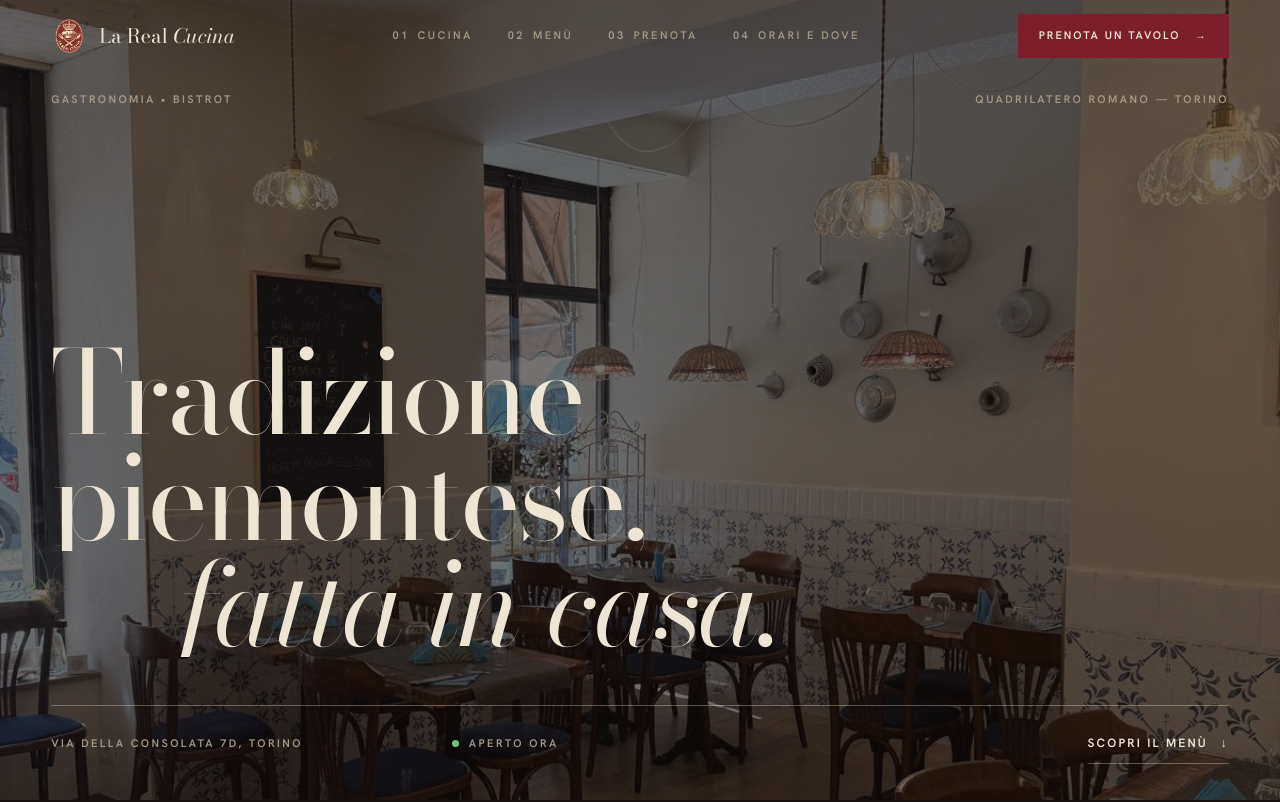
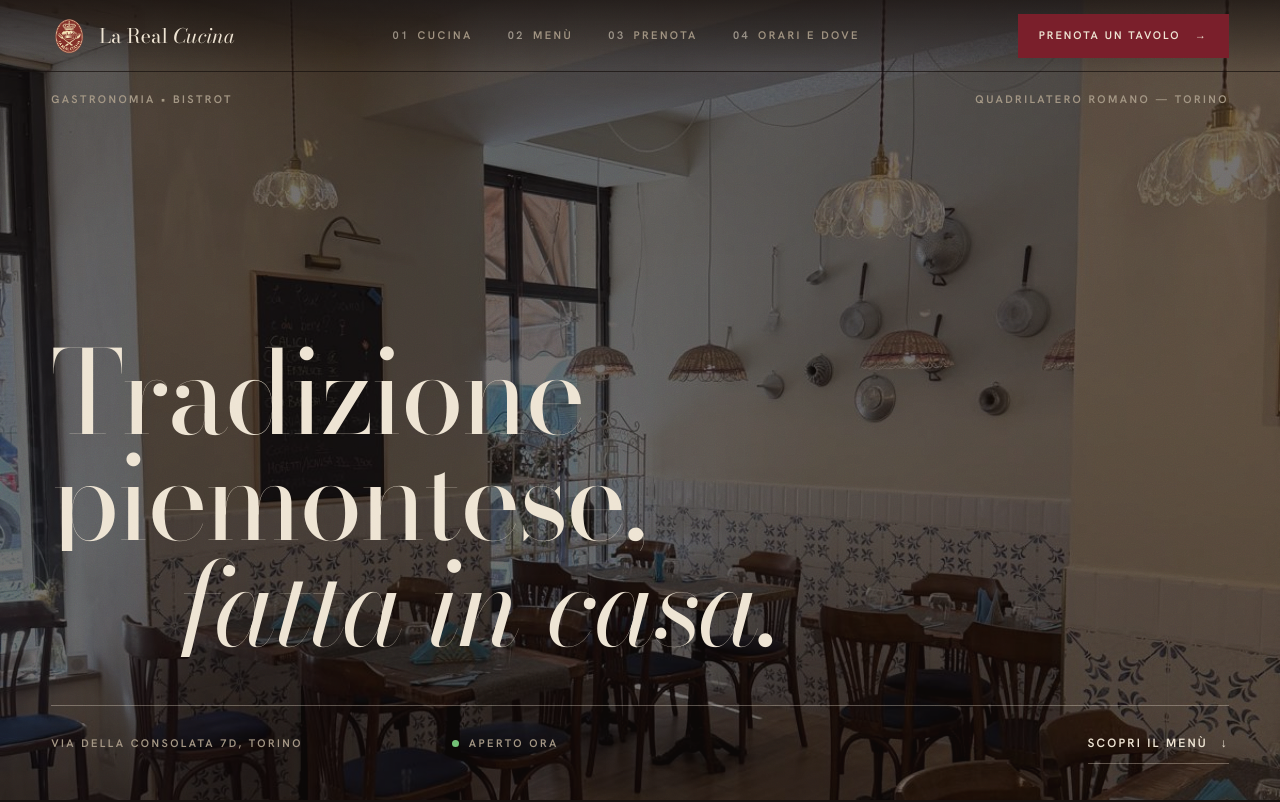
Before and after one commit to raunchy1/la-real-cucina, a plain HTML site: page index.html in a window 1280 px wide. Shown: the top 802 px of the page. Drawn offline with nearby package versions, Linux system fonts and the light colour scheme.

Commit message:
Header: scrim sus pentru contrast pe hero luminos

```diff
--- a/index.html
+++ b/index.html
@@ -125,7 +125,7 @@ em{font-style:italic}
 .tlink:hover{border-color:var(--crema)}
 
 /* ---------- Header ---------- */
-.header{position:fixed;inset:0 0 auto;z-index:100;height:var(--header);display:flex;align-items:center;justify-content:space-between;gap:1rem;padding-inline:var(--pad);border-bottom:1px solid transparent;transition:background .4s,border-color .4s}
+.header{position:fixed;inset:0 0 auto;z-index:100;height:var(--header);display:flex;align-items:center;justify-content:space-between;gap:1rem;padding-inline:var(--pad);border-bottom:1px solid transparent;background:linear-gradient(to bottom,rgba(23,17,15,.72),rgba(23,17,15,0));transition:background .4s,border-color .4s}
 .header.solid{background:rgba(23,17,15,.94);border-bottom-color:var(--linea);-webkit-backdrop-filter:blur(8px);backdrop-filter:blur(8px)}
 .brand{display:flex;align-items:center;gap:.75rem;text-decoration:none;min-width:0}
 .brand img{width:36px;height:36px;object-fit:contain}
```
